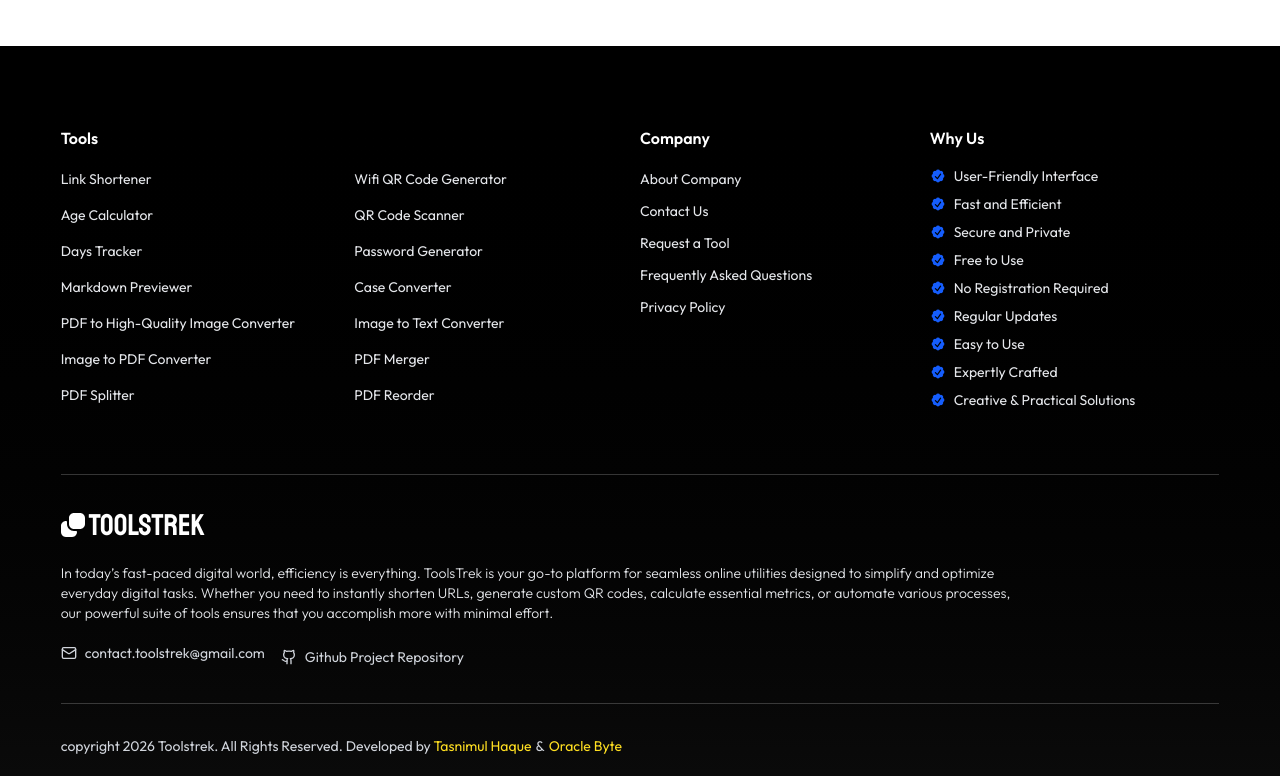
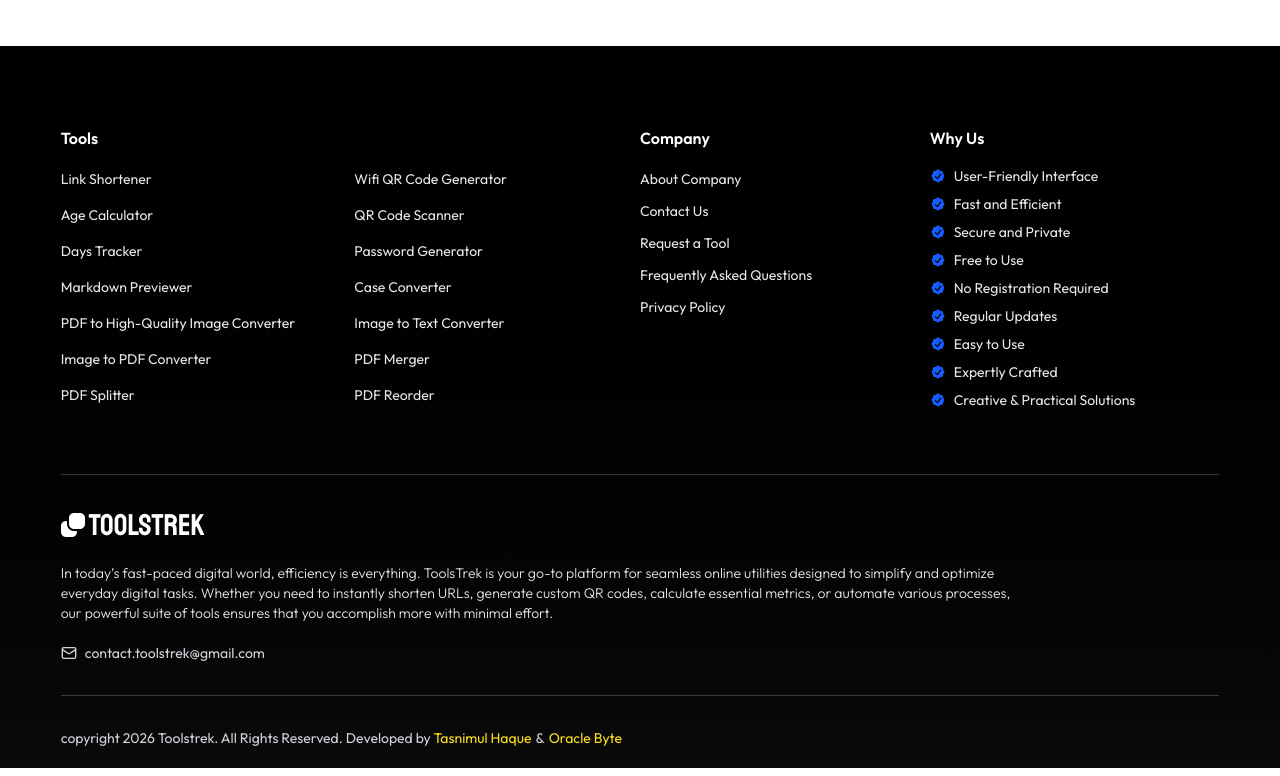
Before and after one commit to tasnimultas67/toolstrek, a Next.js app: page / in a window 1280 px wide. Shown: the part 4038-4814 px from the top of the page. Built offline with nearby package versions, Linux system fonts and the light colour scheme.

Commit message:
updated footer

```diff
--- a/app/tools-compo/Footer.js
+++ b/app/tools-compo/Footer.js
@@ -1,5 +1,5 @@
 import { CheckBadgeIcon } from "@heroicons/react/20/solid";
-import { Github, Mail, MapPin } from "lucide-react";
+import { Mail, MapPin } from "lucide-react";
 import { Staatliches } from "next/font/google";
 import Link from "next/link";
 import React from "react";
@@ -127,14 +127,6 @@
               <Mail className="size-4 text-gray-300" />{" "}
               contact.toolstrek@gmail.com
             </Link>
-            <Link
-              href="https://github.com/tasnimultas67/toolstrek"
-              target="_blank"
-              className="text-gray-300 text-sm flex items-center justify-start gap-2"
-            >
-              <Github className="size-4 text-gray-300" /> Github Project
-              Repository
-            </Link>
           </div>
         </div>
         {/* Divider */}
```
